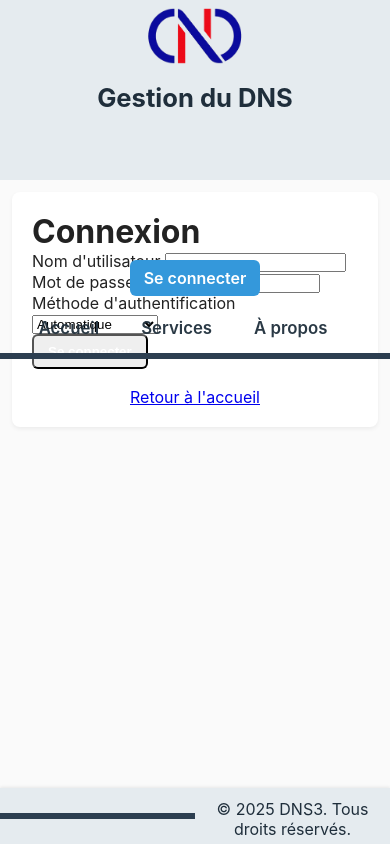
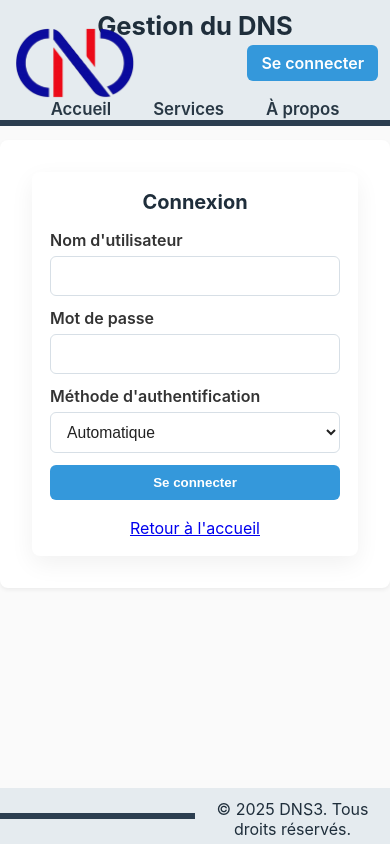
Before and after one commit to guittou/dns3, a PHP site: page /login.php in a window 390 px wide. Run offline with PHP 8.4, Linux system fonts and the light colour scheme.

Commit message:
Add styles for login page and form elements
Added styles for login container and form elements.

```diff
--- a/assets/css/style.css
+++ b/assets/css/style.css
@@ -1,38 +1,38 @@
 :root{
   /* layout */
-  --content-max-width: 1100px;   /* largeur du contenu centré (ajuste si tu veux 1400px ou 100%) */
-  --edge-offset: 12px;           /* léger padding pour logo & bouton aux bords */
-  --logo-height: 70px;           /* hauteur du logo demandée */
-  --header-height: 120px;        /* hauteur totale du header (doit inclure l'espace pour les onglets en bas) */
-  --footer-height: 56px;         /* hauteur du footer */
+  --content-max-width: 1100px;
+  --edge-offset: 12px;
+  --logo-height: 70px;
+  --header-height: 120px;
+  --footer-height: 56px;
 
   /* separator / tabs */
-  --separator-height: 6px;       /* épaisseur du trait de séparation (idem pour underline) */
-  --separator-color: #2c3e50;    /* couleur du trait de séparation */
-  --tab-underline: #B88E22;      /* couleur de la sélection active */
+  --separator-height: 6px;
+  --separator-color: #2c3e50;
+  --tab-underline: #B88E22;
   --tab-accent: #333;
   --tab-text: #1F2E3B;
 
   /* bandeau title sizing */
-  --bandeau-title-size: 2.2rem;    /* desktop */
-  --bandeau-title-size-sm: 1.6rem; /* mobile */
+  --bandeau-title-size: 2.2rem;
+  --bandeau-title-size-sm: 1.6rem;
 
   /* tab font sizing */
-  --bandeau-tab-font-size: 1.15rem;    /* desktop */
-  --bandeau-tab-font-size-sm: 1.05rem; /* mobile */
+  --bandeau-tab-font-size: 1.15rem;
+  --bandeau-tab-font-size-sm: 1.05rem;
 
-  /* top padding for title inside bandeau_content (soit ajustable) */
+  /* top padding for title inside bandeau_content */
   --bandeau-content-padding-top: 10px;
 
   /* palette */
-  --brand-color: #e5ebef;        /* couleur du bandeau (claire) */
-  --text-on-brand: #1F2E3B;      /* texte foncé sur bandeau clair */
+  --brand-color: #e5ebef;
+  --text-on-brand: #1F2E3B;
 }
 
 /* Reset minimal + box-model */
 * { box-sizing: border-box; margin: 0; padding: 0; }
 
-/* Assure que HTML / Body remplissent la fenêtre and disable global scroll */
+/* Assure that HTML / Body fill the viewport and disable global scroll */
 html, body { height: 100%; }
 body {
   margin: 0;
@@ -65,13 +65,13 @@ body {
   min-height: var(--header-height);
 }
 
-/* LOGO: position absolute with left:0 -> extreme left of viewport (header spans viewport) */
+/* LOGO */
 .bandeau_logo {
   position: absolute;
   left: 0;
   top: 50%;
   transform: translateY(-50%);
-  padding-left: var(--edge-offset); /* léger retrait demandé */
+  padding-left: var(--edge-offset);
   z-index: 1010;
 }
 .bandeau_logo_img {
@@ -80,32 +80,30 @@ body {
   object-fit: contain;
 }
 
-/* RIGHT: auth area absolute right:0 -> extreme right of viewport */
+/* RIGHT: auth area absolute right:0 */
 .bandeau_droite {
   position: absolute;
   right: 0;
   top: 50%;
   transform: translateY(-50%);
-  padding-right: var(--edge-offset); /* léger retrait demandé */
+  padding-right: var(--edge-offset);
   display: flex;
   align-items: center;
   gap: 12px;
   z-index: 1010;
 }
 
-/* CENTRE (contenu aligné and centered) - width constrained to content max width
-   now aligned to top so .bandeau_center sits at the top of the content area */
+/* CENTRE (contenu aligné and centered) - title at top */
 .bandeau_content {
   max-width: var(--content-max-width);
   margin: 0 auto;
-  padding: var(--bandeau-content-padding-top) 0 0 0; /* top padding, no horizontal padding */
+  padding: var(--bandeau-content-padding-top) 0 0 0;
   display: flex;
-  align-items: flex-start; /* place bandeau_center at top of this area */
+  align-items: flex-start;
   justify-content: center;
   min-height: var(--header-height);
 }
 
-/* centre stacking: keep title horizontally centered but at the top */
 .bandeau_center {
   display: flex;
   flex-direction: column;
@@ -120,8 +118,6 @@ body {
   padding-bottom: 6px;
   text-align: center;
 }
-
-/* Responsive title size */
 @media (max-width: 880px) {
   .bandeau_title {
     font-size: var(--bandeau-title-size-sm);
@@ -144,8 +140,8 @@ body {
   box-sizing: border-box;
 }
 
-/* Tabs row: centered horizontally and sized to content width so tabs are centered visually;
-   separator is full-viewport width but underline is positioned precisely to overlay it. */
+/* Tabs row: centered horizontally and sized to content width so tabs are centered visually.
+   The separator remains full-viewport width; underline is positioned precisely to overlay it. */
 .bandeau_onglets_row {
   position: absolute;
   left: 50%;
@@ -153,7 +149,7 @@ body {
   bottom: 0;
   width: var(--content-max-width);
   max-width: calc(100% - (var(--edge-offset) * 2));
-  height: calc(var(--separator-height) + 36px); /* clickable area above separator */
+  height: calc(var(--separator-height) + 36px);
   display: flex;
   justify-content: center;
   align-items: flex-end;
@@ -173,8 +169,7 @@ body {
   box-sizing: border-box;
 }
 
-/* Individual tab: apply margin-bottom equal to separator height so tab bottom aligns with separator top.
-   This makes it straightforward for an underline element placed at bottom:0 to sit on the separator. */
+/* Individual tab */
 .bandeau_onglet {
   display: inline-block;
   padding: 8px 12px;
@@ -185,8 +180,6 @@ body {
   position: relative;
   border-radius: 6px;
   background: transparent;
-
-  /* Tab font size */
   font-size: var(--bandeau-tab-font-size);
   line-height: 1;
 }
@@ -198,10 +191,10 @@ body {
   color: var(--tab-text);
 }
 
-/* Remove any pseudo-element underline to avoid conflicts */
+/* Remove pseudo-element underline */
 .bandeau_onglet::after { display: none !important; }
 
-/* Dynamic underline (DOM element) - positioned by JS to overlay separator exactly */
+/* Dynamic underline element (positioned by JS) */
 .bandeau_active_underline {
   position: absolute;
   bottom: 0;
@@ -209,7 +202,7 @@ body {
   width: 0;
   height: var(--separator-height);
   background: var(--tab-underline);
-  z-index: 1025; /* above separator and below other interactive elements */
+  z-index: 1025;
   pointer-events: none;
   transition: left 150ms ease, width 150ms ease;
   will-change: left, width;
@@ -223,7 +216,7 @@ body {
   left: 0;
   right: 0;
   bottom: var(--footer-height);
-  overflow: auto; /* scroll vertical & horizontal only here if necessary */
+  overflow: auto;
   -webkit-overflow-scrolling: touch;
   background: transparent;
 }
@@ -251,7 +244,7 @@ body {
   align-items: center;
   justify-content: center;
   z-index: 1000;
-  box-shadow: 0 -1px 3px rgba(0,0,0,0.08);
+  /* keep a subtle top shadow if you want, currently none requested */
 }
 
 /* Footer separator: same trait as header separator (placed at top of the footer) */
@@ -266,13 +259,13 @@ body {
   box-sizing: border-box;
 }
 
-/* Footer container */
+/* Footer container centered */
 .footer-container {
   max-width: var(--content-max-width);
   width: 100%;
   margin: 0 auto;
   text-align: center;
-  padding-top: 6px; /* give a little space under the separator */
+  padding-top: 6px;
 }
 
 /* Buttons */
@@ -287,14 +280,71 @@ body {
 .btn-login { background: #3498db; }
 .btn-logout { background: #e74c3c; }
 
-/* Responsive: on small screens stack and center elements */
-@media (max-width: 880px) {
-  :root { --header-height: 180px; --logo-height: 56px; --content-max-width: calc(100% - 24px); }
-  .page-body { top: var(--header-height); }
-  .bandeau_logo, .bandeau_droite { position: static; transform: none; padding: 0; display: flex; justify-content: center; margin: 8px 0; z-index: 1010; }
-  .bandeau_onglets_row { position: relative; left: 0; transform: none; width: 100%; height: auto; align-items: center; bottom: auto; padding: 8px 12px; }
-  .bandeau_separator { position: relative; left: 0; transform: none; width: 100%; bottom: auto; height: var(--separator-height); }
-  .footer_separator { position: relative; top: 0; height: var(--separator-height); width: 100%; }
-  .bandeau_onglet { margin-bottom: 0; font-size: var(--bandeau-tab-font-size-sm); }
-  .main-content { margin: 12px; }
+/* ---------------------------------------------------------
+   Styles spécifiques à la page de login (login-container)
+   --------------------------------------------------------- */
+
+.login-container {
+  max-width: 480px;
+  margin: 20px auto;
+  background: #fff;
+  padding: 24px;
+  border-radius: 8px;
+  box-shadow: 0 8px 24px rgba(0,0,0,0.06);
+  font-family: inherit;
 }
+
+.login-container h1 {
+  margin: 0 0 16px 0;
+  font-size: 1.6rem;
+  text-align: center;
+  color: #1F2E3B;
+}
+.form-group { margin-bottom: 12px; }
+.form-group label { display: block; margin-bottom: 6px; font-weight: 600; color: #333; }
+.form-group input, .form-group select {
+  width: 100%;
+  padding: 10px 12px;
+  border: 1px solid #d7dfe6;
+  border-radius: 6px;
+  font-size: 0.98rem;
+  background: #fff;
+  color: #222;
+}
+.btn-submit {
+  display: block;
+  width: 100%;
+  background: #3498db;
+  color: #fff;
+  padding: 10px 12px;
+  border-radius: 6px;
+  border: none;
+  font-weight: 700;
+  cursor: pointer;
+}
+.error-message {
+  background: #ffecec;
+  color: #b00020;
+  border: 1px solid #f1c0c0;
+  padding: 10px;
+  margin-bottom: 12px;
+  border-radius: 6px;
+}
+.success-message {
+  background: #e9f7ef;
+  color: #1a7f3b;
+  border: 1px solid #c6eccf;
+  padding: 10px;
+  margin-bottom: 12px;
+  border-radius: 6px;
+}
+
+/* responsive adjustments */
+@media (max-width: 520px) {
+  .login-container { margin: 12px; padding: 18px; }
+  .login-container h1 { font-size: 1.25rem; }
+  .bandeau_title { font-size: var(--bandeau-title-size-sm); }
+  .bandeau_onglet { font-size: var(--bandeau-tab-font-size-sm); margin-bottom: 0; }
+  .bandeau_onglets_row { width: calc(100% - 24px); left: 12px; transform: none; }
+  .bandeau_separator, .footer_separator { width: 100%; left: 0; transform: none; position: relative; }
+}
```
